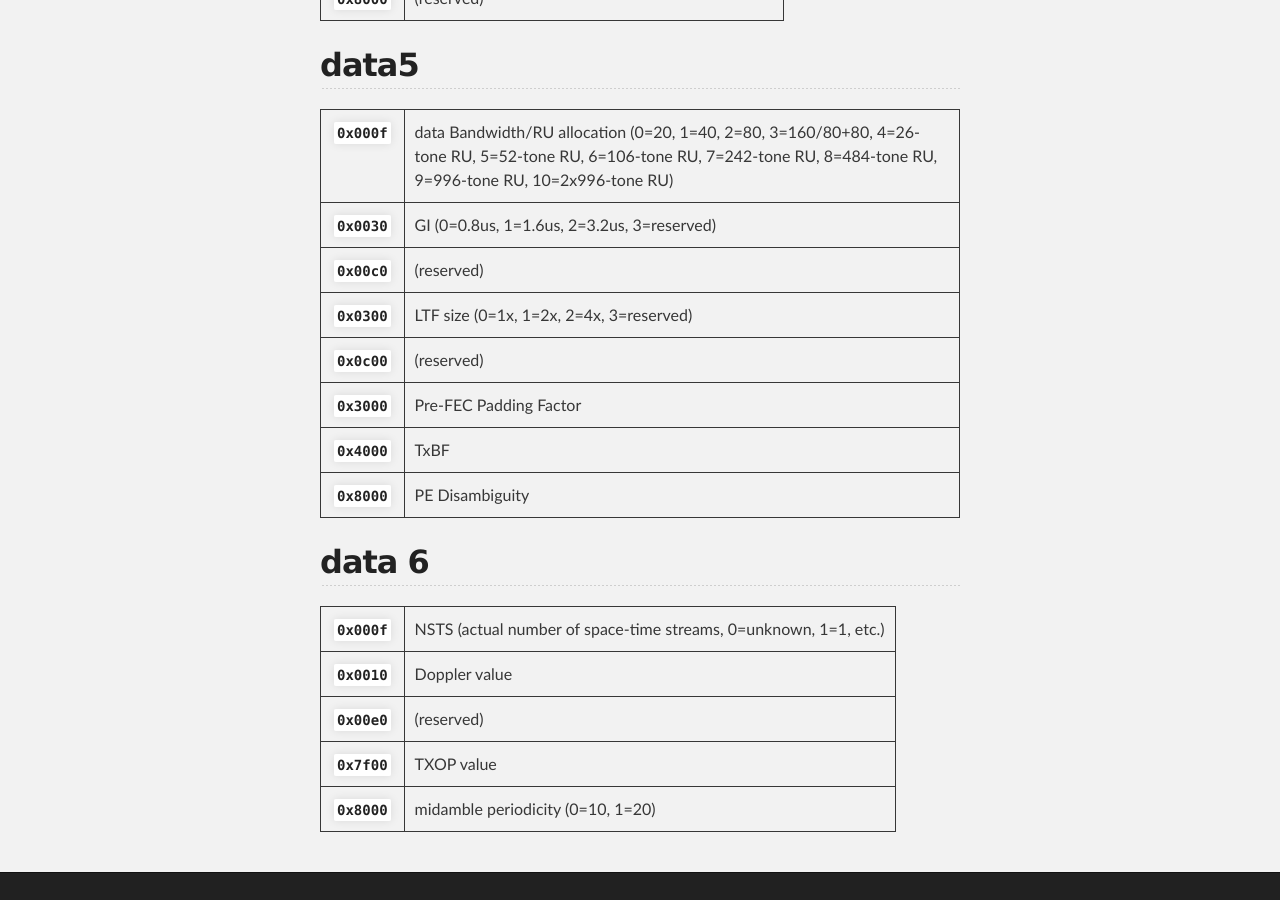
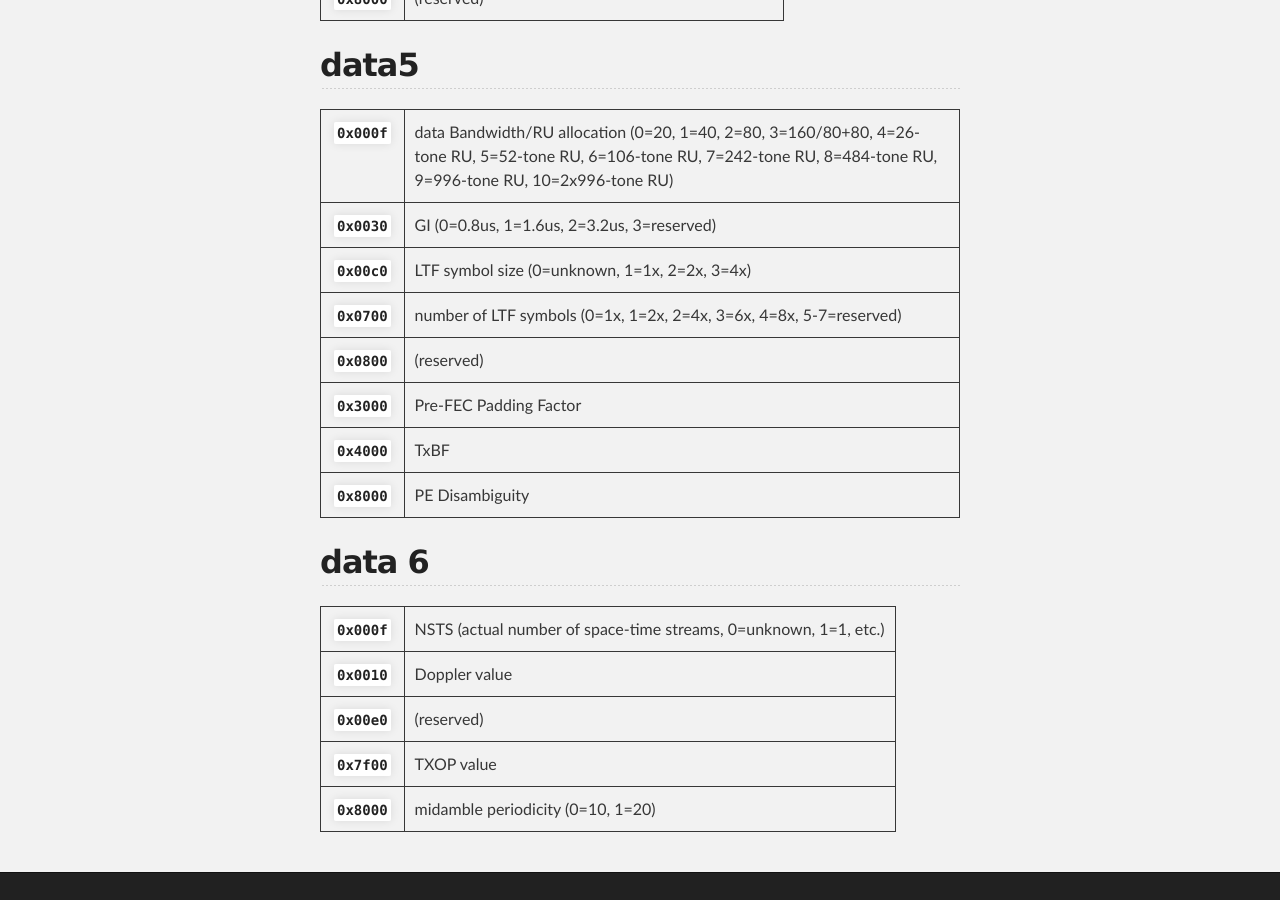
Before and after one commit to radiotap/radiotap.github.io, a Jekyll site: the page built from fields/HE.md, in a window 1280 px wide and 900 px high, scrolled down 5313 px. Built offline with Jekyll 4.4.1, drawn with Linux system fonts in a browser that asks for light colours; some of the changed text lies outside the part shown.

Commit message:
HE: revert to # of LTF symbols, add LTF symbol size
It's better to keep the existing stuff as "number of LTF symbols"
(which is clarified to that from just "LTF symbols") and add a new
field in some reserved bits for the LTF symbol size, so do that.

```diff
--- a/fields/HE.md
+++ b/fields/HE.md
@@ -57,7 +57,7 @@ radiotap capture.
 
 | **`0x0001`** | pri/sec 80 MHz known |
 | **`0x0002`** | GI known |
-| **`0x0004`** | LTF size known |
+| **`0x0004`** | number of LTF symbols known |
 | **`0x0008`** | Pre-FEC Padding Factor known |
 | **`0x0010`** | TxBF known |
 | **`0x0020`** | PE Disambiguity known |
@@ -275,9 +275,9 @@ allocation may be mixed into different bandwidths for different users.
 
 | **`0x000f`** | data Bandwidth/RU allocation (0=20, 1=40, 2=80, 3=160/80+80, 4=26-tone RU, 5=52-tone RU, 6=106-tone RU, 7=242-tone RU, 8=484-tone RU, 9=996-tone RU, 10=2x996-tone RU) |
 | **`0x0030`** | GI (0=0.8us, 1=1.6us, 2=3.2us, 3=reserved) |
-| **`0x00c0`** | (reserved)
-| **`0x0300`** | LTF size (0=1x, 1=2x, 2=4x, 3=reserved) |
-| **`0x0c00`** | (reserved) |
+| **`0x00c0`** | LTF symbol size (0=unknown, 1=1x, 2=2x, 3=4x) |
+| **`0x0700`** | number of LTF symbols (0=1x, 1=2x, 2=4x, 3=6x, 4=8x, 5-7=reserved) |
+| **`0x0800`** | (reserved) |
 | **`0x3000`** | Pre-FEC Padding Factor |
 | **`0x4000`** | TxBF |
 | **`0x8000`** | PE Disambiguity |
```
